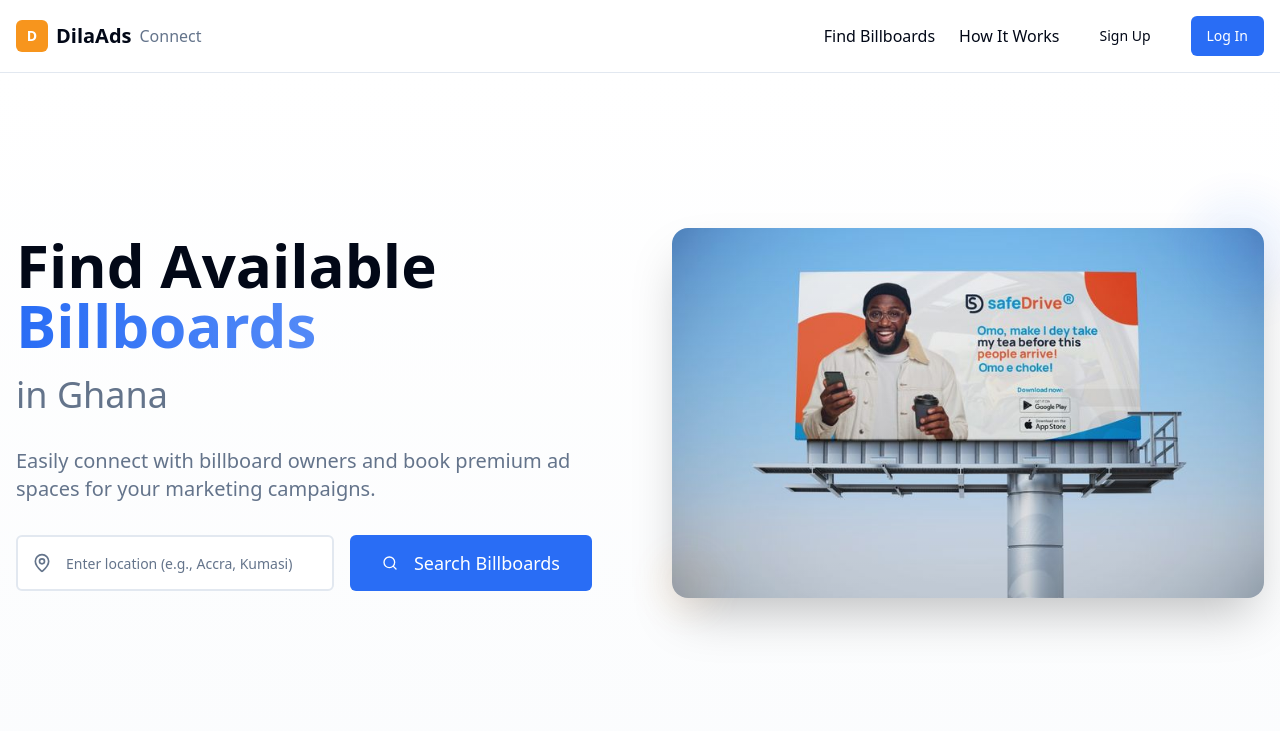
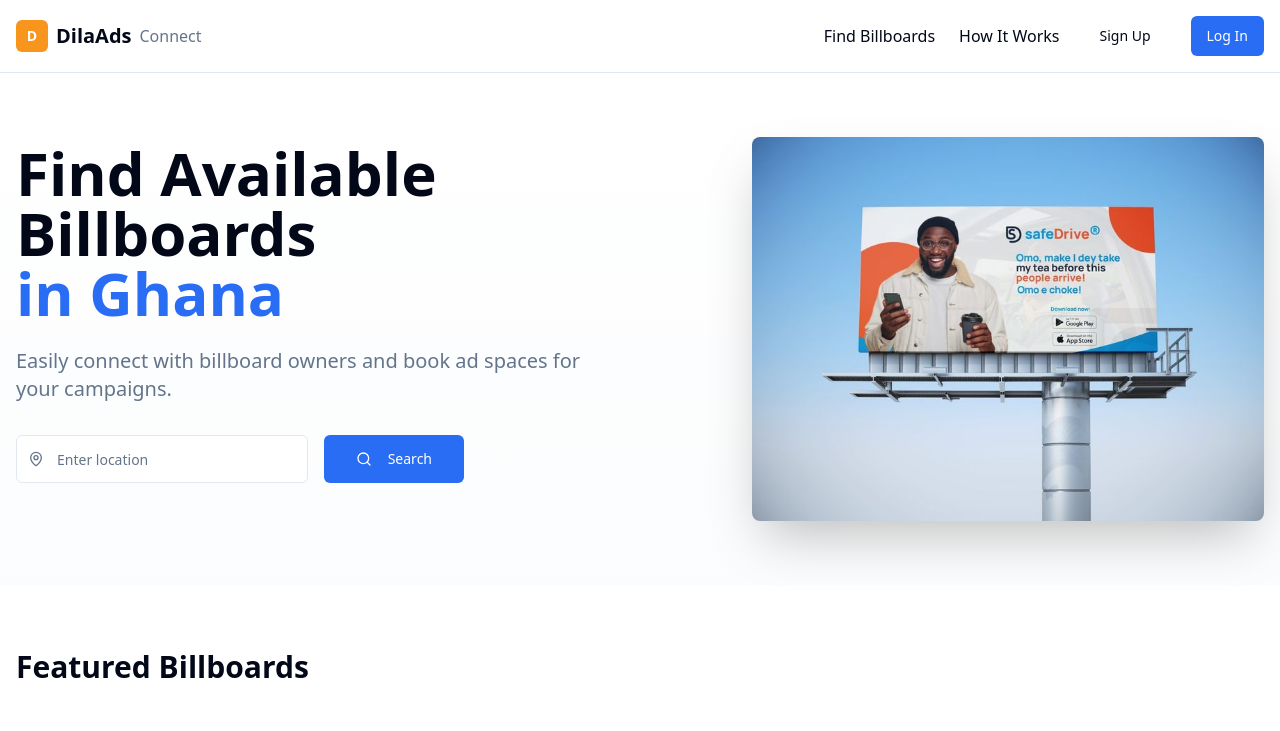
Before and after one commit to CongoMusahAdama/dila-ads-connect, a React (Vite) app: page / in a window 1280 px wide. Shown: the top 731 px of the page. Built offline with nearby package versions, Linux system fonts and the light colour scheme.

Commit message:
Reverted to commit 431456fd24ae0180e250d434cf5f3b0de1244b02

```diff
--- a/src/components/HeroSection.tsx
+++ b/src/components/HeroSection.tsx
@@ -1,92 +1,47 @@
 import { Button } from "@/components/ui/button";
 import { Input } from "@/components/ui/input";
 import { MapPin, Search } from "lucide-react";
-import { useEffect, useState } from "react";
 
 const HeroSection = () => {
-  const [isVisible, setIsVisible] = useState(false);
+  return (
+    <section className="py-16 bg-gradient-to-b from-background to-muted/30">
+      <div className="container mx-auto px-4">
+        <div className="grid lg:grid-cols-2 gap-12 items-center">
+          {/* Left Content */}
+          <div className="text-center lg:text-left">
+            <h1 className="text-4xl md:text-6xl font-bold mb-6 text-foreground">
+              Find Available Billboards
+              <br />
+              <span className="text-primary">in Ghana</span>
+            </h1>
 
-  useEffect(() => {
-    // Trigger animation on component mount
-    const timer = setTimeout(() => setIsVisible(true), 100);
-    return () => clearTimeout(timer);
-  }, []);
+            <p className="text-xl text-muted-foreground mb-8">
+              Easily connect with billboard owners and book ad spaces for your campaigns.
+            </p>
 
-  return (
-    <section className="py-16 lg:py-24 bg-gradient-to-b from-background to-muted/30 min-h-[85vh] flex items-center">
-      <div className="container mx-auto px-4">
-        <div className="grid lg:grid-cols-2 gap-16 items-center">
-          {/* Left Content */}
-          <div className="text-center lg:text-left space-y-8">
-            <div className={`transform transition-all duration-1000 ease-out ${
-              isVisible
-                ? 'translate-y-0 opacity-100'
-                : 'translate-y-8 opacity-0'
-            }`}>
-              <h1 className="text-4xl md:text-5xl lg:text-6xl font-bold text-foreground leading-tight">
-                Find Available
-                <br />
-                <span className="text-primary bg-gradient-to-r from-primary to-primary/80 bg-clip-text text-transparent">
-                  Billboards
-                </span>
-                <br />
-                <span className="text-2xl md:text-3xl lg:text-4xl text-muted-foreground font-medium">
-                  in Ghana
-                </span>
-              </h1>
-            </div>
-
-            <div className={`transform transition-all duration-1000 ease-out delay-300 ${
-              isVisible
-                ? 'translate-y-0 opacity-100'
-                : 'translate-y-8 opacity-0'
-            }`}>
-              <p className="text-lg lg:text-xl text-muted-foreground leading-relaxed max-w-xl">
-                Easily connect with billboard owners and book premium ad spaces for your marketing campaigns.
-              </p>
-            </div>
-
-            <div className={`transform transition-all duration-1000 ease-out delay-500 ${
-              isVisible
-                ? 'translate-y-0 opacity-100'
-                : 'translate-y-8 opacity-0'
-            }`}>
-              <div className="flex flex-col sm:flex-row gap-4 max-w-xl mx-auto lg:mx-0">
+            <div className="flex flex-col sm:flex-row gap-4 max-w-md mx-auto lg:mx-0 mb-8">
               <div className="relative flex-1">
-                  <MapPin className="absolute left-4 top-1/2 transform -translate-y-1/2 text-muted-foreground h-5 w-5" />
+                <MapPin className="absolute left-3 top-1/2 transform -translate-y-1/2 text-muted-foreground h-4 w-4" />
                 <Input
-                    placeholder="Enter location (e.g., Accra, Kumasi)"
-                    className="pl-12 h-14 text-lg border-2 focus:border-primary transition-colors"
+                  placeholder="Enter location"
+                  className="pl-10 h-12"
                 />
               </div>
-                <Button className="h-14 px-8 text-lg bg-primary hover:bg-primary/90 hover:scale-105 transition-all duration-200">
-                  <Search className="mr-2 h-5 w-5" />
-                  Search Billboards
+              <Button className="h-12 px-8 bg-primary hover:bg-primary/90">
+                <Search className="mr-2 h-4 w-4" />
+                Search
               </Button>
-              </div>
             </div>
           </div>
 
           {/* Right Image */}
-          <div className={`flex justify-center lg:justify-end transform transition-all duration-1000 ease-out delay-700 ${
-            isVisible
-              ? 'translate-y-0 opacity-100 scale-100'
-              : 'translate-y-8 opacity-0 scale-95'
-          }`}>
-            <div className="relative w-full max-w-2xl">
-              <div className="relative overflow-hidden rounded-2xl shadow-2xl hover:shadow-3xl transition-all duration-500 hover:scale-105">
+          <div className="flex justify-center lg:justify-end">
+            <div className="relative max-w-lg w-full">
               <img
                 src="/lovable-uploads/9e594151-058a-48ba-aa89-197d1b697959.png"
-                  alt="SafeDrive Billboard Example - Premium advertising space"
-                  className="w-full h-auto object-cover"
-                  style={{ aspectRatio: '16/10' }}
+                alt="SafeDrive Billboard Example"
+                className="w-full h-auto rounded-lg shadow-2xl"
               />
-                <div className="absolute inset-0 bg-gradient-to-t from-black/10 to-transparent pointer-events-none"></div>
-              </div>
-
-              {/* Decorative elements */}
-              <div className="absolute -top-6 -right-6 w-24 h-24 bg-primary/10 rounded-full blur-xl animate-pulse"></div>
-              <div className="absolute -bottom-4 -left-4 w-16 h-16 bg-secondary/10 rounded-full blur-lg animate-pulse delay-1000"></div>
             </div>
           </div>
         </div>
```
Lines whose indentation alone changed are shown as unchanged.
